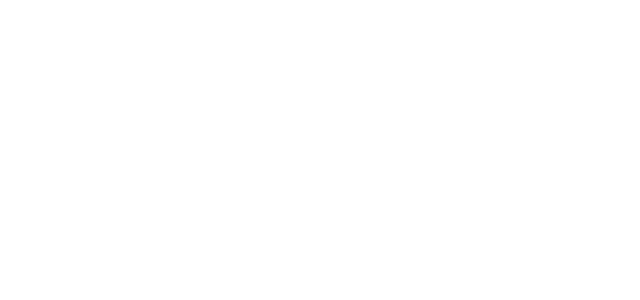
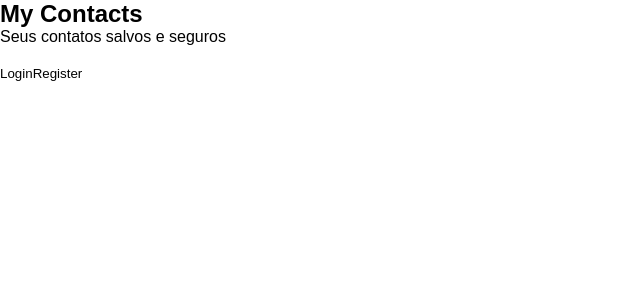
Before and after one commit to My-Contact/my-contact-frontend, a React (Create React App) app: page / in a window 1280 px wide. Shown: the top 300 px of the page, without its empty margins (0-640 px from the left). Built offline with nearby package versions, Linux system fonts and the light colour scheme.

Commit message:
feat: page home

```diff
--- /dev/null
+++ b/src/pages/home/index.tsx
@@ -0,0 +1,26 @@
+import React from "react";
+import { Link } from "react-router-dom";
+
+function Home() {
+  return (
+    <div>
+      <section>
+        <h1>My Contacts</h1>
+        <p>Seus contatos salvos e seguros</p>
+      </section>
+      <section>
+        <img src="" alt="" />
+      </section>
+      <section>
+        <Link to="/login">
+          <button>Login</button>
+        </Link>
+        <Link to="/register">
+          <button>Register</button>
+        </Link>
+      </section>
+    </div>
+  );
+}
+
+export default Home;
--- a/src/routes/routes.tsx
+++ b/src/routes/routes.tsx
@@ -1,13 +1,14 @@
 import { Navigate, Route, Routes } from "react-router-dom";
+import Home from "../pages/home";
 
 export const RoutesApp = () => {
   return (
     <Routes>
+      <Route path="/" element={<Home/>}/>
+      <Route path="/login" />
       <Route path="/register" />
-      <Route path="/login" />
       {/* <Route element={<ProtectedRoutes />}> */}
-        <Route path="/users" />
-        <Route path="/contacts" />
+         <Route path="/dashboard" />
       {/* </Route> */}
       <Route path="*" element={<Navigate to="/" />} />
     </Routes>
```
Also changed, not shown: src/pages/dashboard/index.tsx (added, +9 -0 lines).
